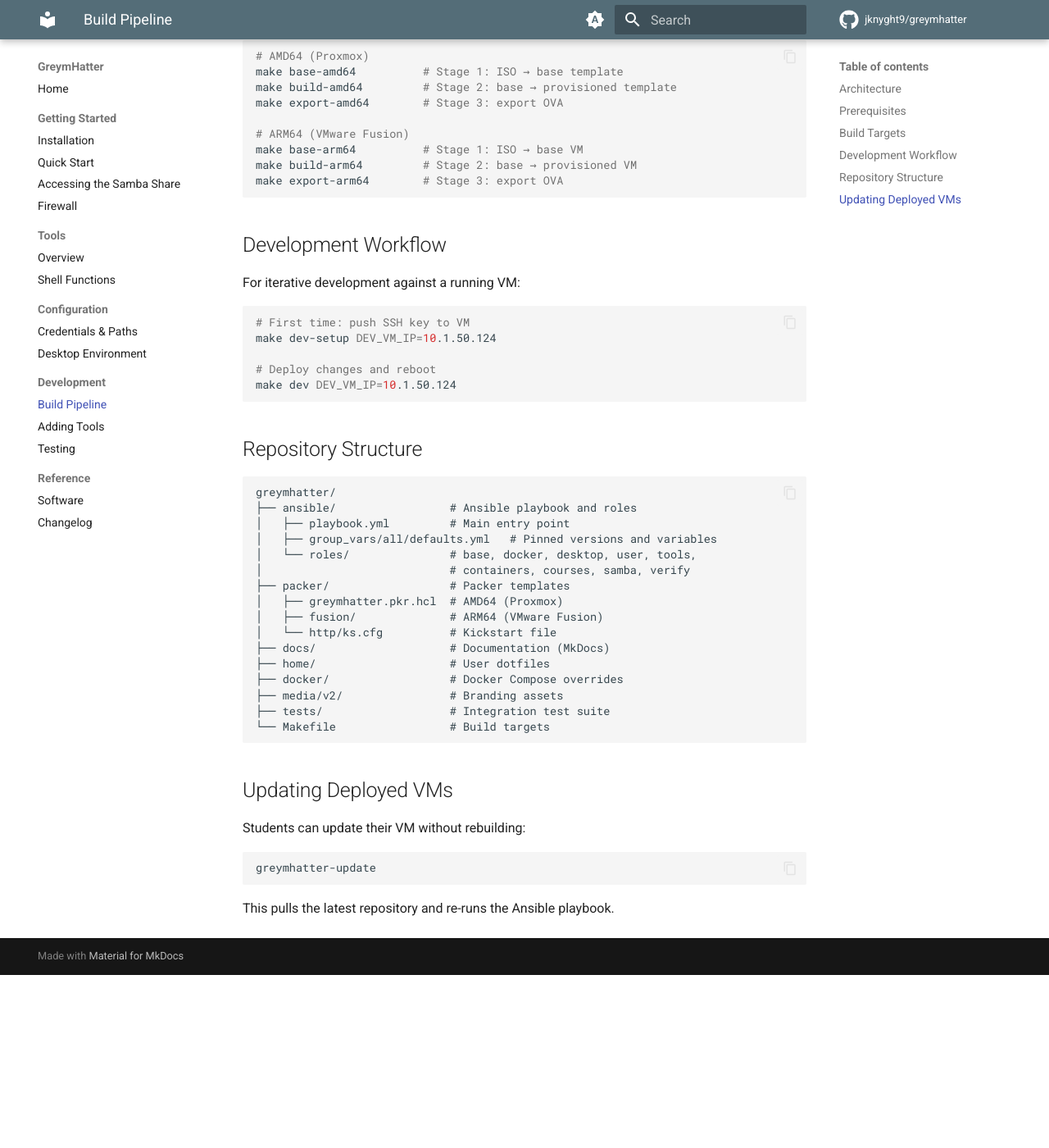
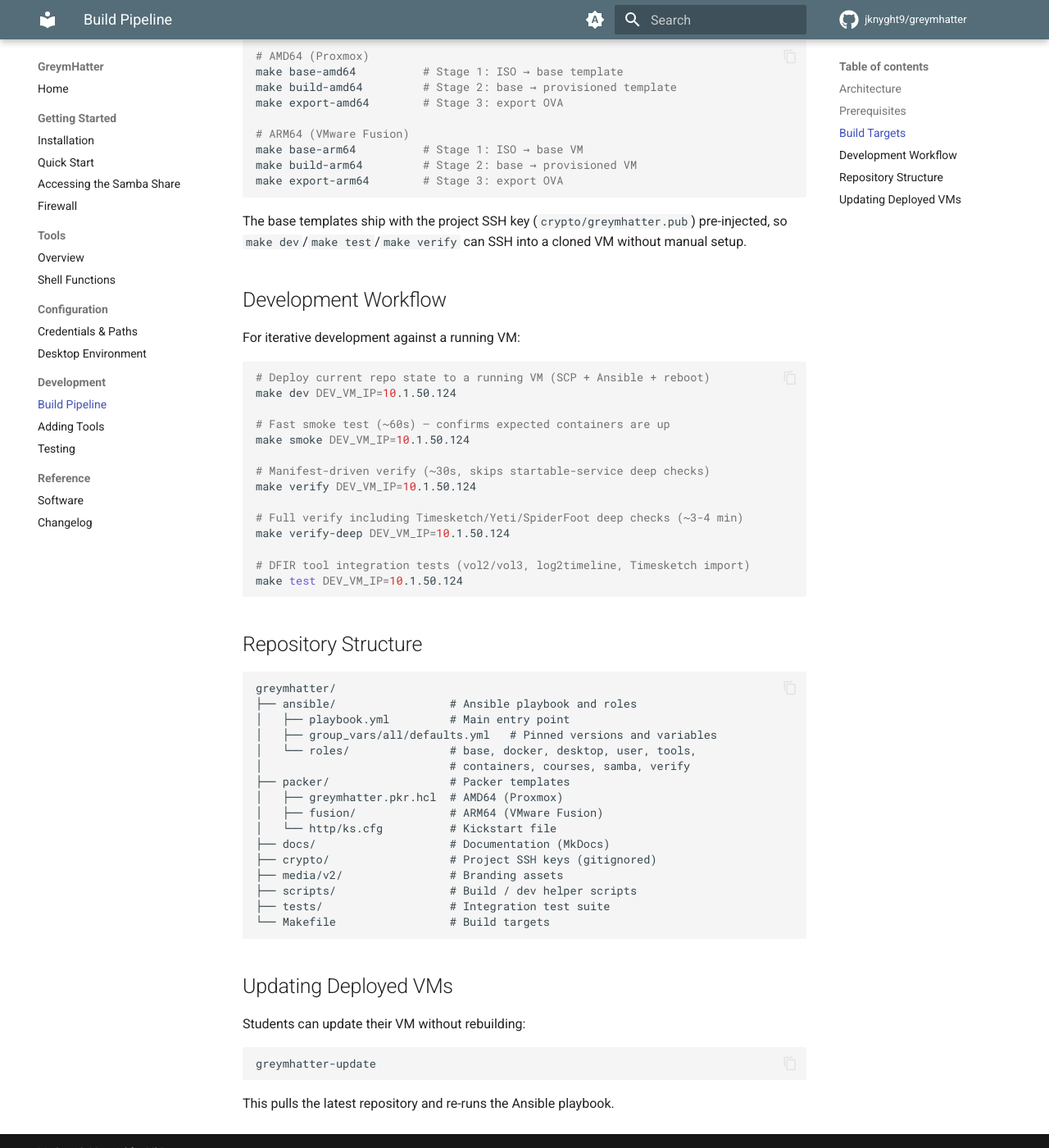
Before and after one commit to jknyght9/greymhatter, an MkDocs documentation site: the page built from docs/docs/development/build-pipeline.md, in a window 1280 px wide and 1400 px high, scrolled down 570 px. Shown: the whole window at 82% size. Built offline with MkDocs 1.6.1 and Material for MkDocs 9.7.7, drawn with Linux system fonts in a browser that asks for light colours; comment, search, counter and statistics services are not loaded; before the commit the page ends 1759 px from its top, so only the background shows below that.

Commit message:
docs: refresh build-pipeline.md for current state
- Drop the phantom `make dev-setup` target — never existed; SSH key
  injection is now baked into the Packer base builds (Proxmox + Fusion),
  so `make dev` is the one-step workflow.
- Add the four new make targets we built in the testing-infrastructure
  overhaul: smoke, verify, verify-deep, test (with durations + scope).
- Repository structure: remove `home/` and `docker/` (moved into
  ansible/roles/user/files/ and ansible/roles/containers/files/ during
  the project restructure); add `crypto/` and `scripts/` which were
  always present but missing from the listing.

````diff
--- a/docs/docs/development/build-pipeline.md
+++ b/docs/docs/development/build-pipeline.md
@@ -31,16 +31,29 @@
 make export-arm64        # Stage 3: export OVA
 ```
 
+The base templates ship with the project SSH key (`crypto/greymhatter.pub`)
+pre-injected, so `make dev`/`make test`/`make verify` can SSH into a cloned
+VM without manual setup.
+
 ## Development Workflow
 
 For iterative development against a running VM:
 
 ```bash
-# First time: push SSH key to VM
-make dev-setup DEV_VM_IP=10.1.50.124
+# Deploy current repo state to a running VM (SCP + Ansible + reboot)
+make dev DEV_VM_IP=10.1.50.124
 
-# Deploy changes and reboot
-make dev DEV_VM_IP=10.1.50.124
+# Fast smoke test (~60s) — confirms expected containers are up
+make smoke DEV_VM_IP=10.1.50.124
+
+# Manifest-driven verify (~30s, skips startable-service deep checks)
+make verify DEV_VM_IP=10.1.50.124
+
+# Full verify including Timesketch/Yeti/SpiderFoot deep checks (~3-4 min)
+make verify-deep DEV_VM_IP=10.1.50.124
+
+# DFIR tool integration tests (vol2/vol3, log2timeline, Timesketch import)
+make test DEV_VM_IP=10.1.50.124
 ```
 
 ## Repository Structure
@@ -57,9 +70,9 @@
 │   ├── fusion/              # ARM64 (VMware Fusion)
 │   └── http/ks.cfg          # Kickstart file
 ├── docs/                    # Documentation (MkDocs)
-├── home/                    # User dotfiles
-├── docker/                  # Docker Compose overrides
+├── crypto/                  # Project SSH keys (gitignored)
 ├── media/v2/                # Branding assets
+├── scripts/                 # Build / dev helper scripts
 ├── tests/                   # Integration test suite
 └── Makefile                 # Build targets
 ```
````
